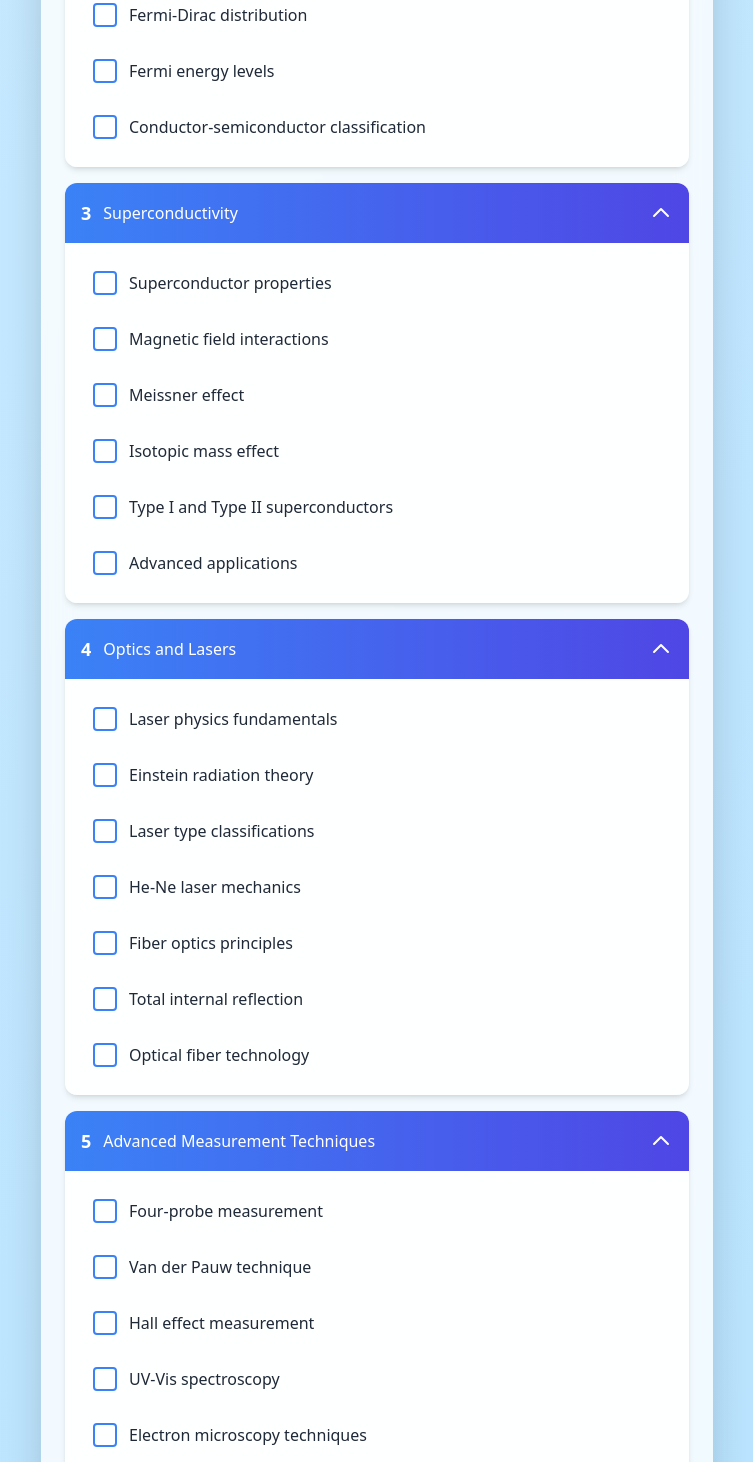
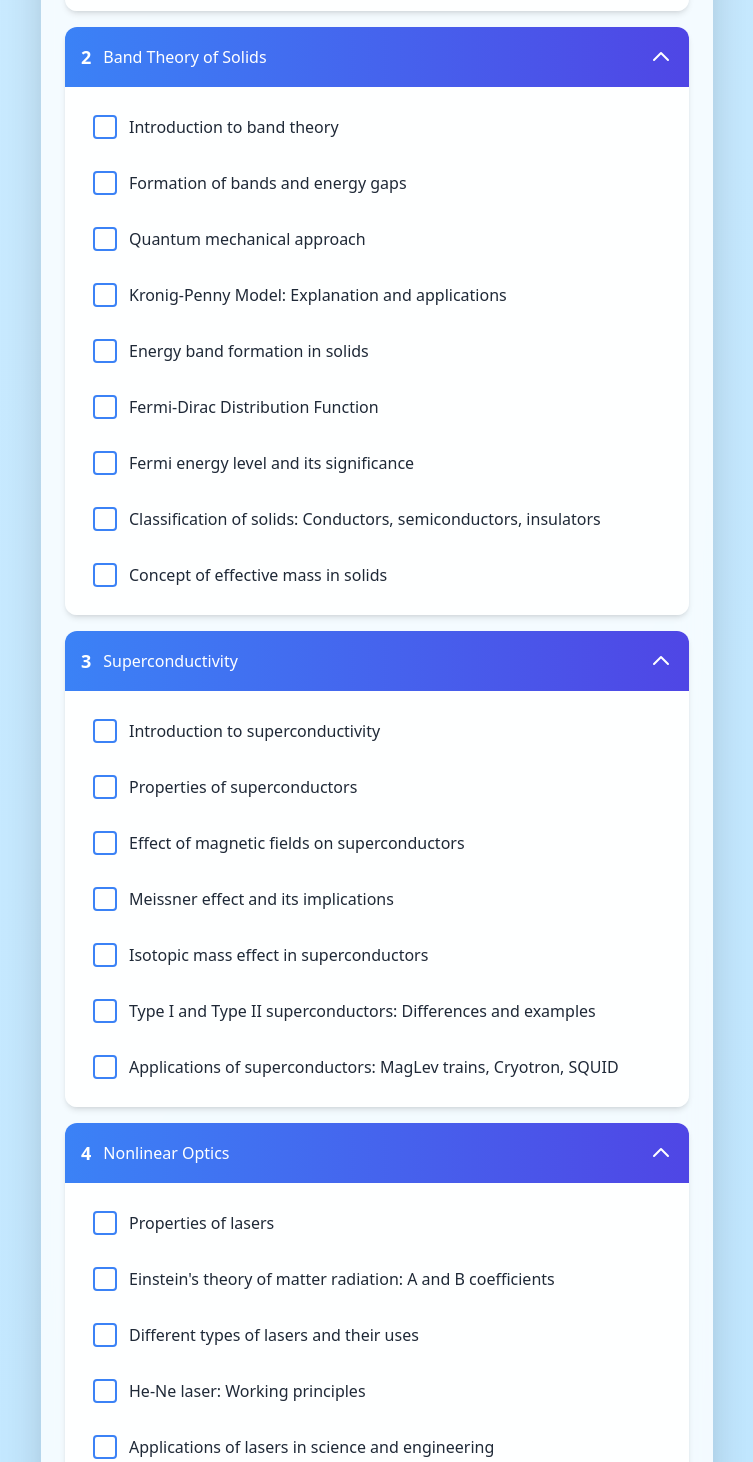
Before and after one commit to Mihir-Rabari/Physics-dashboard, a plain HTML site: page index.html in a window 1280 px wide. Shown: the part 917-2379 px from the top of the page, without its empty margins (263-1016 px from the left). Drawn offline with nearby package versions, Linux system fonts and the light colour scheme.

Commit message:
Updated syllabus

```diff
--- a/index.html
+++ b/index.html
@@ -91,64 +91,93 @@
         const physicsSyllabus = [
     {
         chapterNumber: "1",
-                chapter: "Sound Waves and Acoustics",
+        chapter: "Sound",
         topics: [
-                    "Sound wave propagation in air",
-                    "Wave characteristics",
-                    "Doppler effect principles",
-                    "Sound absorption mechanisms",
-                    "Reverberation concepts",
-                    "Sabine's formula applications"
+            "Sound waves in air: Properties and characteristics",
+            "Doppler effect: Principles and applications",
+            "Sound absorption and reverberation",
+            "Sabine's formula: Usage and applications (excluding derivations)",
+            "Acoustics of buildings: Principles and design considerations",
+            "Properties of ultrasonic waves",
+            "Production of ultrasonic waves: Magnetostriction method",
+            "Production of ultrasonic waves: Piezoelectric method",
+            "Piezoelectric oscillator: Working principle",
+            "Acoustical grating method",
+            "Applications of ultrasound in various industries",
+            "Non-destructive testing: Techniques and benefits"
         ]
     },
     {
         chapterNumber: "2",
-                chapter: "Solid State Physics",
+        chapter: "Band Theory of Solids",
         topics: [
-                    "Energy band formation",
-                    "Quantum mechanical band theory",
-                    "Kronig-Penny model",
-                    "Energy-wave vector diagrams",
-                    "Fermi-Dirac distribution",
-                    "Fermi energy levels",
-                    "Conductor-semiconductor classification"
+            "Introduction to band theory",
+            "Formation of bands and energy gaps",
+            "Quantum mechanical approach",
+            "Kronig-Penny Model: Explanation and applications",
+            "Energy band formation in solids",
+            "Fermi-Dirac Distribution Function",
+            "Fermi energy level and its significance",
+            "Classification of solids: Conductors, semiconductors, insulators",
+            "Concept of effective mass in solids"
         ]
     },
     {
         chapterNumber: "3",
         chapter: "Superconductivity",
         topics: [
-                    "Superconductor properties",
-                    "Magnetic field interactions",
-                    "Meissner effect",
-                    "Isotopic mass effect",
-                    "Type I and Type II superconductors",
-                    "Advanced applications"
+            "Introduction to superconductivity",
+            "Properties of superconductors",
+            "Effect of magnetic fields on superconductors",
+            "Meissner effect and its implications",
+            "Isotopic mass effect in superconductors",
+            "Type I and Type II superconductors: Differences and examples",
+            "Applications of superconductors: MagLev trains, Cryotron, SQUID"
         ]
     },
     {
         chapterNumber: "4",
-                chapter: "Optics and Lasers",
+        chapter: "Nonlinear Optics",
         topics: [
-                    "Laser physics fundamentals",
-                    "Einstein radiation theory",
-                    "Laser type classifications",
-                    "He-Ne laser mechanics",
-                    "Fiber optics principles",
-                    "Total internal reflection",
-                    "Optical fiber technology"
+            "Properties of lasers",
+            "Einstein's theory of matter radiation: A and B coefficients",
+            "Different types of lasers and their uses",
+            "He-Ne laser: Working principles",
+            "Applications of lasers in science and engineering",
+            "Fiber optics: Introduction and significance",
+            "Construction of optical fiber cables",
+            "Total internal reflection in fiber optics",
+            "Equation of numerical aperture",
+            "Classification of optical fibers",
+            "Advantages and applications of optical fibers"
         ]
     },
     {
         chapterNumber: "5",
-                chapter: "Advanced Measurement Techniques",
+        chapter: "Measurement Techniques",
         topics: [
-                    "Four-probe measurement",
+            "Introduction to advanced measurement techniques",
+            "Four-probe technique for resistivity measurement",
             "Van der Pauw technique",
-                    "Hall effect measurement",
-                    "UV-Vis spectroscopy",
-                    "Electron microscopy techniques",
-                    "Surface analysis methods"
+            "Hall effect measurement and applications",
+            "UV-Vis spectroscopy: Principles and uses",
+            "Scanning electron microscopy (SEM): Functionality and applications",
+            "Transmission electron microscopy (TEM): Principles and advantages"
+        ]
+    },
+    {
+        chapterNumber: "6",
+        chapter: "Engineering Materials",
+        topics: [
+            "Nanomaterials: Introduction and properties",
+            "Synthesis of nanomaterials: Physical vapor transport method",
+            "Applications of nanomaterials in quantum computing",
+            "Shape memory alloys: Structure and properties",
+            "Shape memory alloys: Applications in industries",
+            "Metallic glasses: Properties and manufacturing",
+            "Melt spinning technique for metallic glasses",
+            "Applications of metallic glasses",
+            "Bio-materials: Properties and applications"
         ]
     }
 ];
```
Lines whose indentation alone changed are shown as unchanged.
